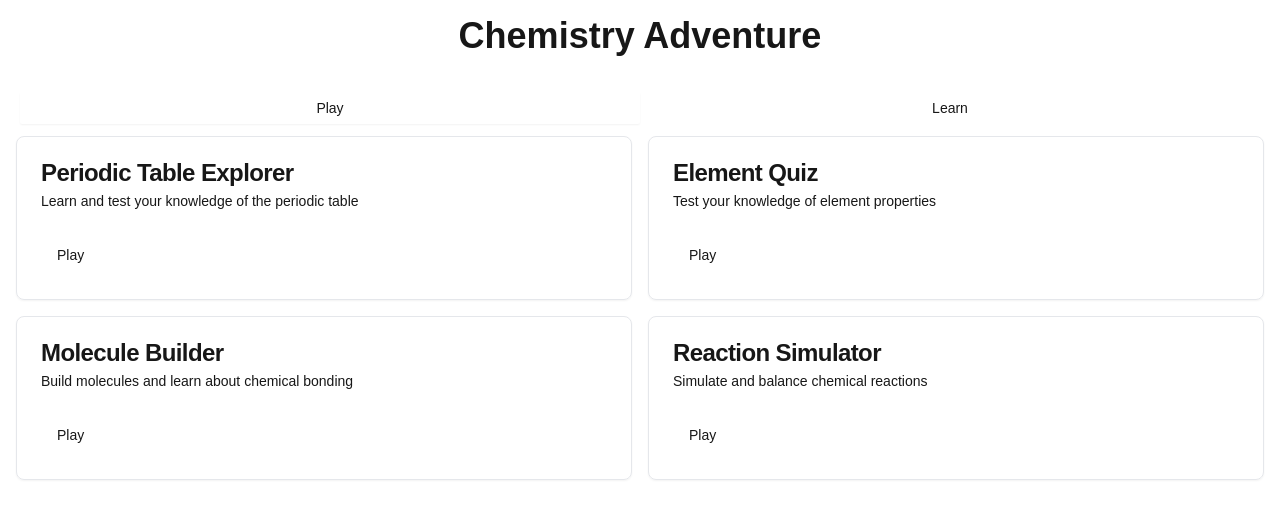
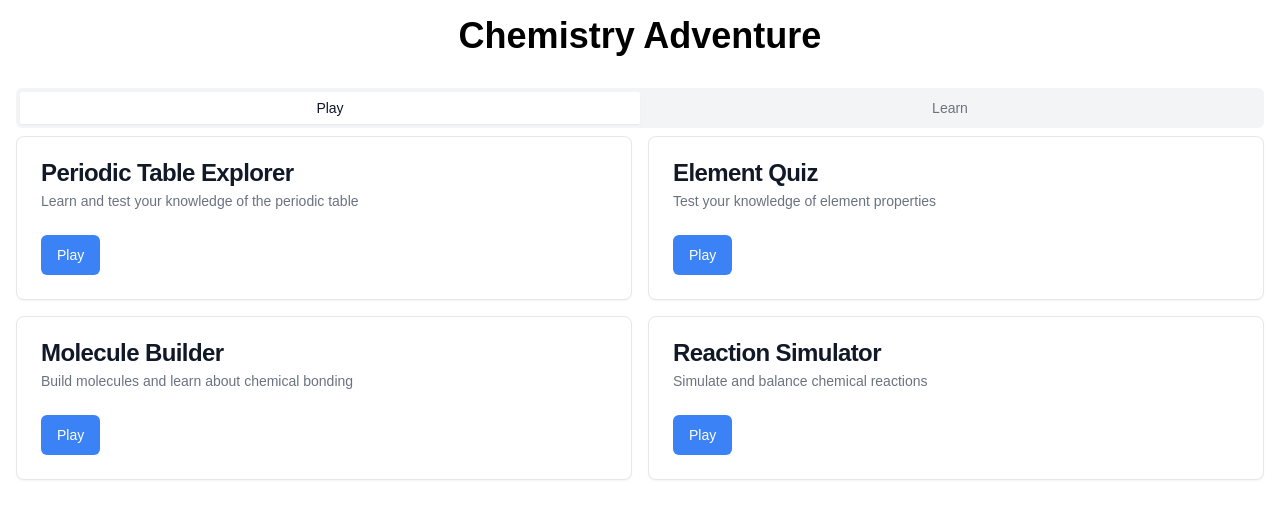
Before and after one commit to dinhcaradoc/chem-explore, a Next.js app: page / in a window 1280 px wide. Shown: the top 518 px of the page. Built offline with nearby package versions, Linux system fonts and the light colour scheme.

Commit message:
Update components and CSS files to make styling functional

```diff
--- a/src/app/globals.css
+++ b/src/app/globals.css
@@ -3,8 +3,15 @@
 @tailwind utilities;
 
 :root {
-  --background: #ffffff;
-  --foreground: #171717;
+  --background: 255 255 255;
+  --foreground: 0 0 0;
+  --primary: 59 130 246;
+  --primary-foreground: 255 255 255;
+  --secondary: 229 231 235;
+  --secondary-foreground: 31 41 55;
+  --destructive: 239 68 68;
+  --destructive-foreground: 255 255 255;
+  --ring: 59 130 246;
 }
 
 @media (prefers-color-scheme: dark) {
@@ -25,3 +32,9 @@ body {
     text-wrap: balance;
   }
 }
+
+@layer base {
+  body {
+    @apply bg-white text-gray-900;
+  }
+}
--- a/src/components/ui/button.tsx
+++ b/src/components/ui/button.tsx
@@ -1,23 +1,19 @@
 import * as React from "react";
-import { Slot } from "@radix-ui/react-slot"
 import { cva, type VariantProps } from "class-variance-authority";
 
 import { cn } from "@/lib/utils";
 
 const buttonVariants = cva(
-  "inline-flex items-center justify-center rounded-md text-sm font-medium ring-offset-background transition-colors focus-visible:outline-none focus-visible:ring-2 focus-visible:ring-ring focus-visible:ring-offset-2 disabled:pointer-events-none disabled:opacity-50",
+  "inline-flex items-center justify-center rounded-md text-sm font-medium transition-colors focus-visible:outline-none focus-visible:ring-2 focus-visible:ring-offset-2 disabled:pointer-events-none disabled:opacity-50",
   {
     variants: {
       variant: {
-        default: "bg-primary text-primary-foreground hover:bg-primary/90",
-        destructive:
-          "bg-destructive text-destructive-foreground hover:bg-destructive/90",
-        outline:
-          "border border-input bg-background hover:bg-accent hover:text-accent-foreground",
-        secondary:
-          "bg-secondary text-secondary-foreground hover:bg-secondary/80",
-        ghost: "hover:bg-accent hover:text-accent-foreground",
-        link: "text-primary underline-offset-4 hover:underline",
+        default: "bg-blue-500 text-white hover:bg-blue-600",
+        destructive: "bg-red-500 text-white hover:bg-red-600",
+        outline: "border border-gray-300 bg-white text-gray-700 hover:bg-gray-100",
+        secondary: "bg-gray-200 text-gray-800 hover:bg-gray-300",
+        ghost: "hover:bg-gray-100 hover:text-gray-900",
+        link: "text-blue-500 underline-offset-4 hover:underline",
       },
       size: {
         default: "h-10 px-4 py-2",
@@ -40,10 +36,9 @@ export interface ButtonProps
 }
 
 const Button = React.forwardRef<HTMLButtonElement, ButtonProps>(
-  ({ className, variant, size, asChild = false, ...props }, ref) => {
-    const Comp = asChild ? Slot : "button"
+  ({ className, variant, size, ...props }, ref) => {
     return (
-      <Comp
+      <button
         className={cn(buttonVariants({ variant, size, className }))}
         ref={ref}
         {...props}
--- a/src/components/ui/card.tsx
+++ b/src/components/ui/card.tsx
@@ -9,7 +9,7 @@ const Card = React.forwardRef<
   <div
     ref={ref}
     className={cn(
-      "rounded-lg border bg-card text-card-foreground shadow-sm",
+      "rounded-lg border border-gray-200 bg-white text-gray-900 shadow-sm",
       className
     )}
     {...props}
@@ -50,7 +50,7 @@ const CardDescription = React.forwardRef<
 >(({ className, ...props }, ref) => (
   <p
     ref={ref}
-    className={cn("text-sm text-muted-foreground", className)}
+    className={cn("text-sm text-gray-500", className)}
     {...props}
   />
 ))
--- a/src/components/ui/tabs.tsx
+++ b/src/components/ui/tabs.tsx
@@ -14,7 +14,7 @@ const TabsList = React.forwardRef<
   <TabsPrimitive.List
     ref={ref}
     className={cn(
-      "inline-flex h-10 items-center justify-center rounded-md bg-muted p-1 text-muted-foreground",
+      "inline-flex h-10 items-center justify-center rounded-md bg-gray-100 p-1 text-gray-500",
       className
     )}
     {...props}
@@ -29,7 +29,7 @@ const TabsTrigger = React.forwardRef<
   <TabsPrimitive.Trigger
     ref={ref}
     className={cn(
-      "inline-flex items-center justify-center whitespace-nowrap rounded-sm px-3 py-1.5 text-sm font-medium ring-offset-background transition-all focus-visible:outline-none focus-visible:ring-2 focus-visible:ring-ring focus-visible:ring-offset-2 disabled:pointer-events-none disabled:opacity-50 data-[state=active]:bg-background data-[state=active]:text-foreground data-[state=active]:shadow-sm",
+      "inline-flex items-center justify-center whitespace-nowrap rounded-sm px-3 py-1.5 text-sm font-medium ring-offset-white transition-all focus-visible:outline-none focus-visible:ring-2 focus-visible:ring-gray-400 focus-visible:ring-offset-2 disabled:pointer-events-none disabled:opacity-50 data-[state=active]:bg-white data-[state=active]:text-gray-900 data-[state=active]:shadow-sm",
       className
     )}
     {...props}
@@ -44,7 +44,7 @@ const TabsContent = React.forwardRef<
   <TabsPrimitive.Content
     ref={ref}
     className={cn(
-      "mt-2 ring-offset-background focus-visible:outline-none focus-visible:ring-2 focus-visible:ring-ring focus-visible:ring-offset-2",
+      "mt-2 ring-offset-white focus-visible:outline-none focus-visible:ring-2 focus-visible:ring-gray-400 focus-visible:ring-offset-2",
       className
     )}
     {...props}
--- a/tailwind.config.ts
+++ b/tailwind.config.ts
@@ -9,8 +9,14 @@ const config: Config = {
   theme: {
     extend: {
       colors: {
-        background: "var(--background)",
-        foreground: "var(--foreground)",
+        background: "rgb(var(--background) / <alpha-value>)",
+        foreground: "rgb(var(--foreground) / <alpha-value>)",
+        primary: "rgb(var(--primary) / <alpha-value>)",
+        "primary-foreground": "rgb(var(--primary-foreground) / <alpha-value>)",
+        secondary: "rgb(var(--secondary) / <alpha-value>)",
+        "secondary-foreground": "rgb(var(--secondary-foreground) / <alpha-value>)",
+        destructive: "rgb(var(--destructive) / <alpha-value>)",
+        "destructive-foreground": "rgb(var(--destructive-foreground) / <alpha-value>)",
       },
     },
   },
```
